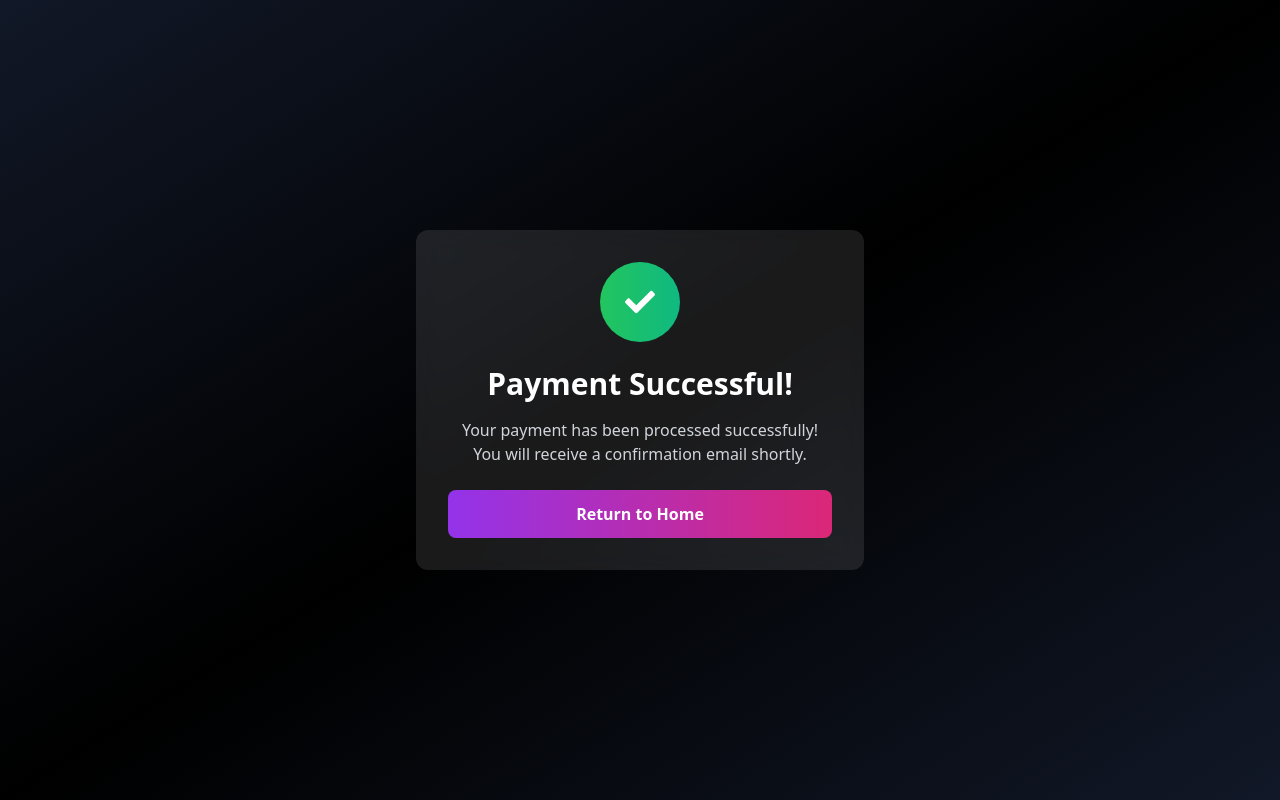
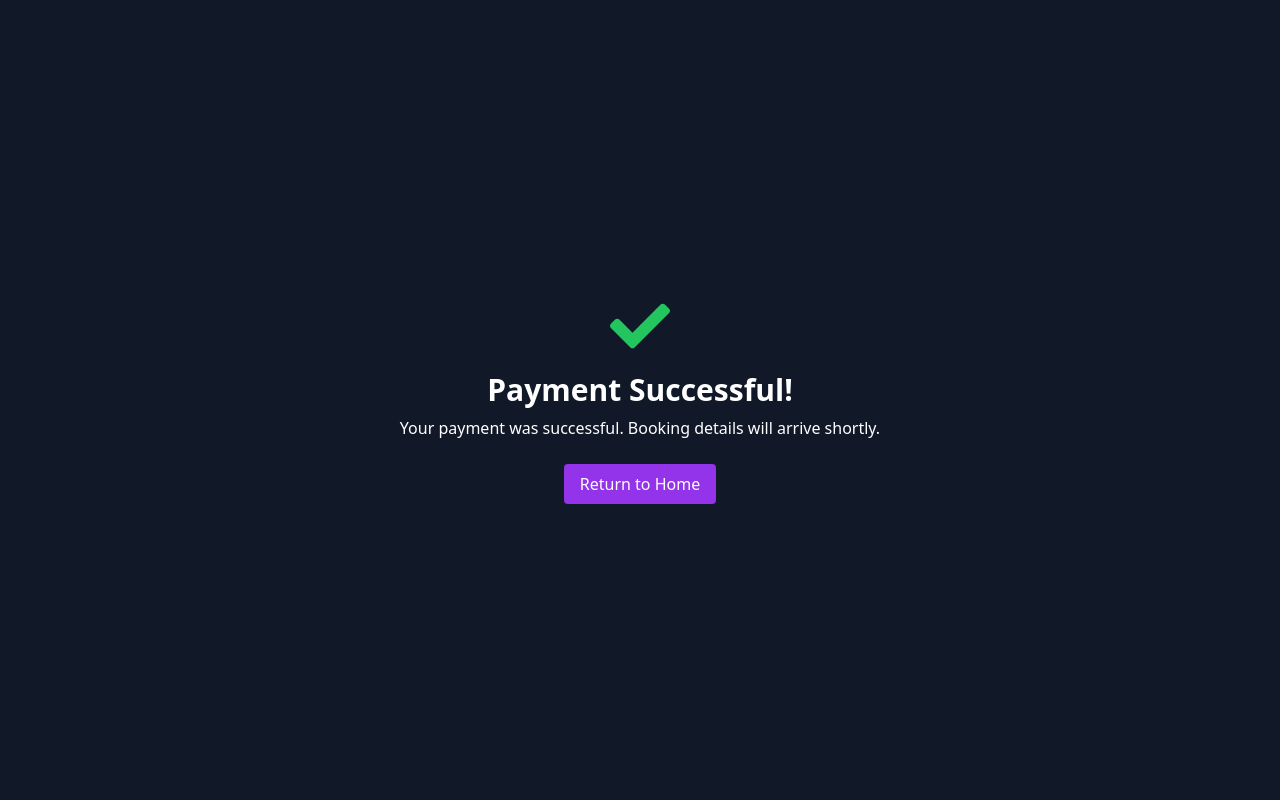
Before and after one commit to cytycoone/Celebbook, a Next.js app: page /booking/success in a window 1280 px wide. Built offline with nearby package versions, Linux system fonts and the light colour scheme.

Commit message:
Patch booking pages for Render deployment (dynamic client pages)

```diff
--- a/src/app/booking/success/page.tsx
+++ b/src/app/booking/success/page.tsx
@@ -37,79 +37,27 @@ const BookingSuccessPage = () => {
 
   if (loading) {
     return (
-      <div className="min-h-screen bg-gradient-to-br from-gray-900 via-black to-gray-900 flex items-center justify-center">
-        <div className="text-center">
-          <FaSpinner className="text-4xl text-purple-500 animate-spin mx-auto mb-4" />
-          <p className="text-white">Loading booking details...</p>
-        </div>
+      <div className="min-h-screen bg-gray-900 flex items-center justify-center">
+        <FaSpinner className="text-4xl text-purple-500 animate-spin" />
       </div>
     );
   }
 
   return (
-    <div className="min-h-screen bg-gradient-to-br from-gray-900 via-black to-gray-900 flex items-center justify-center p-4">
-      <div className="bg-white/10 backdrop-blur-md rounded-xl p-8 max-w-md w-full text-center">
-        <div className="w-20 h-20 mx-auto mb-6 rounded-full bg-gradient-to-r from-green-500 to-emerald-500 flex items-center justify-center">
-          <FaCheck className="text-3xl text-white" />
-        </div>
-
-        <h1 className="text-3xl font-bold text-white mb-4">Payment Successful!</h1>
-
+    <div className="min-h-screen bg-gray-900 flex flex-col items-center justify-center p-4 text-white">
+      <FaCheck className="text-6xl text-green-500 mb-4" />
+      <h1 className="text-3xl font-bold mb-2">Payment Successful!</h1>
       {booking ? (
-          <div className="space-y-4 mb-6">
-            <p className="text-gray-300">
-              Your booking has been confirmed and payment has been processed successfully.
-            </p>
-            <div className="bg-white/5 rounded-lg p-4 text-left">
-              <div className="space-y-2 text-sm">
-                <div className="flex justify-between">
-                  <span className="text-gray-400">Booking ID:</span>
-                  <span className="text-white font-mono">{booking._id}</span>
-                </div>
-                <div className="flex justify-between">
-                  <span className="text-gray-400">Amount:</span>
-                  <span className="text-white">${booking.amount}</span>
-                </div>
-                <div className="flex justify-between">
-                  <span className="text-gray-400">Payment Status:</span>
-                  <span className="text-green-400 capitalize">{booking.paymentStatus}</span>
-                </div>
-                <div className="flex justify-between">
-                  <span className="text-gray-400">Service:</span>
-                  <span className="text-white capitalize">{booking.service}</span>
-                </div>
-              </div>
-            </div>
-            <p className="text-gray-300 text-sm">
-              You will receive a confirmation email shortly with all the details.
-            </p>
-          </div>
+        <p>Your booking with ID {booking._id} has been confirmed.</p>
       ) : (
-          <div className="mb-6">
-            <p className="text-gray-300">
-              Your payment has been processed successfully! You will receive a confirmation email shortly.
-            </p>
-          </div>
+        <p>Your payment was successful. Booking details will arrive shortly.</p>
       )}
-
-        <div className="space-y-3">
       <Link
         href="/"
-            className="block w-full bg-gradient-to-r from-purple-600 to-pink-600 text-white font-semibold py-3 px-6 rounded-lg hover:from-purple-700 hover:to-pink-700 transition-all duration-300"
+        className="mt-6 bg-purple-600 py-2 px-4 rounded hover:bg-purple-700 transition"
       >
         Return to Home
       </Link>
-
-          {booking && (
-            <Link
-              href={`/booking/${booking.celebrityId}`}
-              className="block w-full bg-white/10 text-white font-semibold py-3 px-6 rounded-lg hover:bg-white/20 transition-all duration-300"
-            >
-              Book Another Service
-            </Link>
-          )}
-        </div>
-      </div>
     </div>
   );
 };
```
Lines whose indentation alone changed are shown as unchanged.
